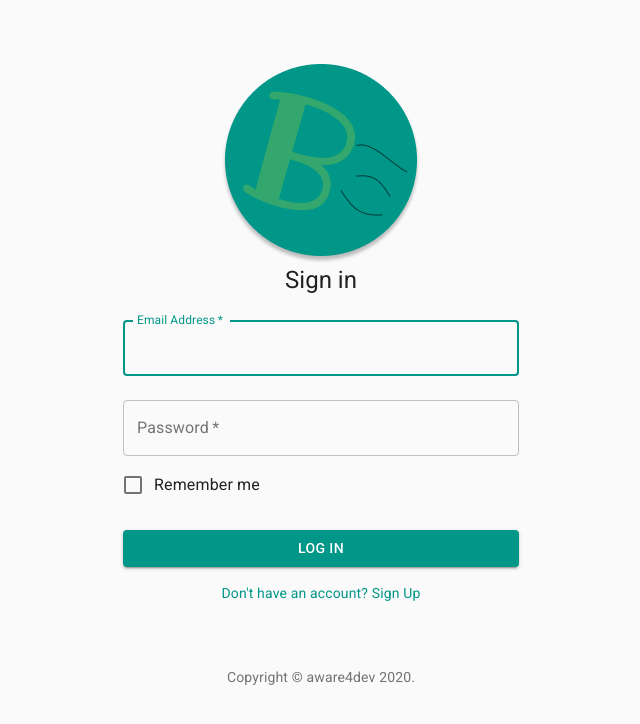
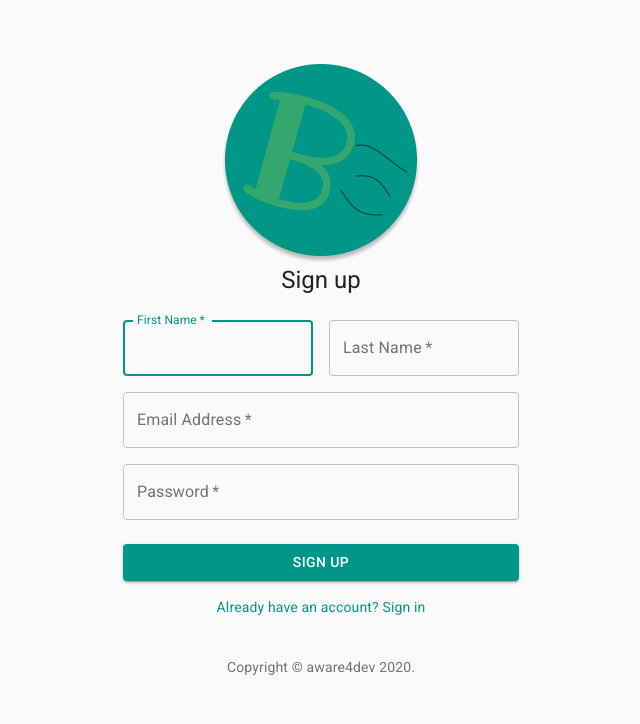
Before and after one commit to rgozdz/babbler, a React (Create React App) app: page /#/signup in a window 1280 px wide. Before the commit this address led to /login. Shown: the top 724 px of the page, without its empty margins (319-959 px from the left). Built offline with nearby package versions, Linux system fonts and the light colour scheme; no server answers.

Commit message:
github pages workaround

```diff
--- a/src/components/DailyTask.js
+++ b/src/components/DailyTask.js
@@ -29,15 +29,15 @@ const useStyles = makeStyles((theme) => ({
     padding: theme.spacing(3),
   },
   sentense: {
-    opacity: 0.6
+    opacity: 0.6,
   },
   wordName: {
     fontSize: "1.5em",
-    fontWeight: "bolder"
+    fontWeight: "bolder",
   },
   wordType: {
-    fontStyle: "italic"
-  }
+    fontStyle: "italic",
+  },
 }));
 
 function getSteps() {
@@ -58,7 +58,7 @@ export default function DailyTask() {
 
   useEffect(() => {
     getDailyWord(currentUser)
-      .then(dailyWord => setWord(dailyWord))
+      .then((dailyWord) => setWord(dailyWord))
       .finally(() => setIsLoading(false));
   }, []);
 
@@ -98,10 +98,13 @@ export default function DailyTask() {
   function getStepContent(step, word) {
     switch (step) {
       case 0:
-        return <div><p className={classes.wordName}>{word.name}</p>
-                    <p className={classes.wordType}>{word.types}</p>
-                    <p className={classes.sentense}>{word.sentence}</p>
-                </div>;
+        return (
+          <div>
+            <p className={classes.wordName}>{word.name}</p>
+            <p className={classes.wordType}>{word.types}</p>
+            <p className={classes.sentense}>{word.sentence}</p>
+          </div>
+        );
       case 1:
         return "Write again";
       case 2:
--- a/src/components/Home.js
+++ b/src/components/Home.js
@@ -44,14 +44,14 @@ const Home = () => {
       color: "inherit",
     },
     menu: {
-      marginLeft: `calc(100% - ${drawerWidth}px)`,
+      marginLeft: `calc(105% - ${drawerWidth}px)`,
     },
     logo: {
       position: "relative",
       left: "50%",
       top: "50%",
-      transform: "translate(-50%,10%)"
-    }
+      transform: "translate(-50%,10%)",
+    },
   }));
 
   const classes = useStyles();
--- a/src/components/Login.js
+++ b/src/components/Login.js
@@ -112,7 +112,7 @@ const Login = ({ history }) => {
               </MaterialLink>
             </Grid> */}
             <Grid item>
-              <MaterialLink href="/signup" variant="body2">
+              <MaterialLink href="/#/signup" variant="body2">
                 {"Don't have an account? Sign Up"}
               </MaterialLink>
             </Grid>
@@ -139,4 +139,4 @@ export const Copyright = () => {
       {"."}
     </Typography>
   );
-}
+};
--- a/src/components/SignUp.js
+++ b/src/components/SignUp.js
@@ -13,7 +13,6 @@ import { withRouter } from "react-router-dom";
 import firebase from "../firebase";
 import Logo from "./Logo";
 import { Copyright } from "./Login";
-
 
 const useStyles = makeStyles((theme) => ({
   paper: {
@@ -136,7 +135,7 @@ const SignUp = ({ history }) => {
           </Button>
           <Grid container justify="center">
             <Grid item>
-              <MaterialLink href="/login" variant="body2">
+              <MaterialLink href="/#/login" variant="body2">
                 Already have an account? Sign in
               </MaterialLink>
             </Grid>
--- a/src/layout/App.js
+++ b/src/layout/App.js
@@ -3,7 +3,7 @@ import "../App.scss";
 import Home from "../components/Home";
 import Login from "../components/Login";
 import SignUp from "../components/SignUp";
-import { BrowserRouter as Router, Route, Switch } from "react-router-dom";
+import { HashRouter, Route, Switch } from "react-router-dom";
 import { MuiThemeProvider } from "@material-ui/core/styles";
 import PrivateRoute from "../PrivateRoute";
 import { AuthProvider } from "../Auth";
@@ -13,14 +13,14 @@ const App = () => {
   return (
     <MuiThemeProvider theme={theme}>
       <AuthProvider>
-        <Router basename={process.env.PUBLIC_URL}>
+        <HashRouter basename="/">
           <Switch>
             <Route exact path="/login" component={Login} />
             <Route exact path="/signup" component={SignUp} />
             {/* <Route exact path="/reset-password" component={ResetPassword} /> */}
             <PrivateRoute path="/" component={Home} />
           </Switch>
-        </Router>
+        </HashRouter>
       </AuthProvider>
     </MuiThemeProvider>
   );
--- a/src/layout/Navbar.js
+++ b/src/layout/Navbar.js
@@ -37,14 +37,8 @@ const AppNavbar = ({ classes, handleDrawerToggle }) => {
         >
           <MenuIcon />
         </IconButton>
-        {process.env.NODE_ENV === "development" ? (
-          <Chip
-            clickable
-            size="medium"
-            color="secondary"
-            label="Development version"
-          />
-        ) : null}
+
+        <Chip clickable size="medium" color="secondary" label="Beta version" />
 
         <IconButton
           aria-label="delete"
```
